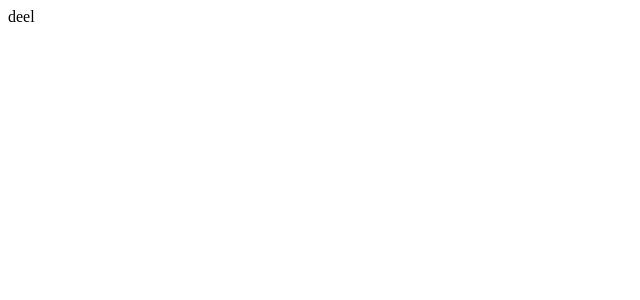
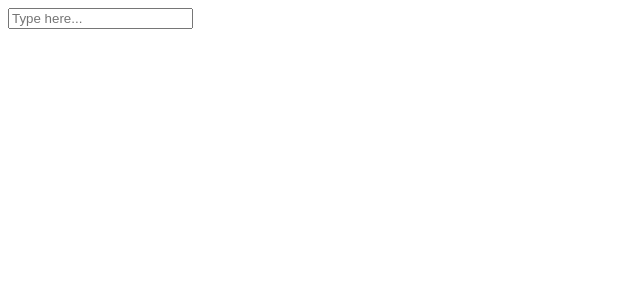
Before and after one commit to johanDev19/dropdown-interview-test, a React (Vite) app: page / in a window 1280 px wide. Shown: the top 300 px of the page, without its empty margins (0-640 px from the left). Built offline with nearby package versions, Linux system fonts and the light colour scheme.

Commit message:
feat: create the auto complete component feat: add a basic auto-complete functionality

```diff
--- a/src/App.tsx
+++ b/src/App.tsx
@@ -1,5 +1,7 @@
+import AutoComplete from "./components/auto-complete";
+
 function App() {
-  return <>deel</>;
+  return <AutoComplete />;
 }
 
 export default App;
--- /dev/null
+++ b/src/components/auto-complete/auto-complete-container.tsx
@@ -0,0 +1,34 @@
+import React, { useState } from "react";
+
+import AutoCompleteView from "./auto-complete-view";
+import mockData from "../../mocks/input-values";
+
+const AutoCompleteContainer: React.FC = () => {
+  const [inputValue, setInputValue] = useState("");
+  const [filteredData, setFilteredData] = useState<string[]>([]);
+  const [isLoading, setIsLoading] = useState(false);
+
+  const handleFilter = async (value: string) => {
+    setIsLoading(true);
+    setInputValue(value);
+
+    setTimeout(() => {
+      const filtered = mockData.filter((item) =>
+        item.toLowerCase().includes(value.toLowerCase())
+      );
+      setFilteredData(filtered);
+      setIsLoading(false);
+    }, 500);
+  };
+
+  return (
+    <AutoCompleteView
+      inputValue={inputValue}
+      filteredData={filteredData}
+      isLoading={isLoading}
+      onInputChange={handleFilter}
+    />
+  );
+};
+
+export default AutoCompleteContainer;
--- /dev/null
+++ b/src/components/auto-complete/auto-complete-view.tsx
@@ -0,0 +1,55 @@
+import React, { useState } from "react";
+
+interface AutoCompleteViewProps {
+  inputValue: string;
+  filteredData: string[];
+  isLoading: boolean;
+  onInputChange: (value: string) => void;
+}
+
+const AutoCompleteView: React.FC<AutoCompleteViewProps> = ({
+  inputValue,
+  filteredData,
+  isLoading,
+  onInputChange,
+}) => {
+  const [isInputFocused, setIsInputFocused] = useState(false);
+
+  const handleFocus = () => {
+    setIsInputFocused(true);
+  };
+
+  const handleBlur = () => {
+    setIsInputFocused(false);
+  };
+
+  return (
+    <div>
+      <input
+        type="text"
+        value={inputValue}
+        onChange={(e) => onInputChange(e.target.value)}
+        onFocus={handleFocus}
+        onBlur={handleBlur}
+        placeholder="Type here..."
+      />
+      {isLoading && <div>Loading...</div>}
+      {isInputFocused && (
+        <>
+          {filteredData.length > 0 && (
+            <ul>
+              {filteredData.map((item, index) => (
+                <li key={index}>{item}</li>
+              ))}
+            </ul>
+          )}
+          {!isLoading && inputValue.length > 0 && filteredData.length === 0 && (
+            <div>No hay coincidencias</div>
+          )}
+        </>
+      )}
+    </div>
+  );
+};
+
+export default AutoCompleteView;
--- /dev/null
+++ b/src/components/auto-complete/index.tsx
@@ -0,0 +1,3 @@
+import AutoCompleteContainer from "./auto-complete-container";
+
+export default AutoCompleteContainer;
--- /dev/null
+++ b/src/mocks/input-values.tsx
@@ -0,0 +1,14 @@
+const mockData: string[] = [
+  "John Doe",
+  "Jane Doe",
+  "James Smith",
+  "Mary Johnson",
+  "Michael Brown",
+  "Sarah Davis",
+  "David Wilson",
+  "Linda Lee",
+  "Robert Taylor",
+  "Karen Miller",
+];
+
+export default mockData;
```
